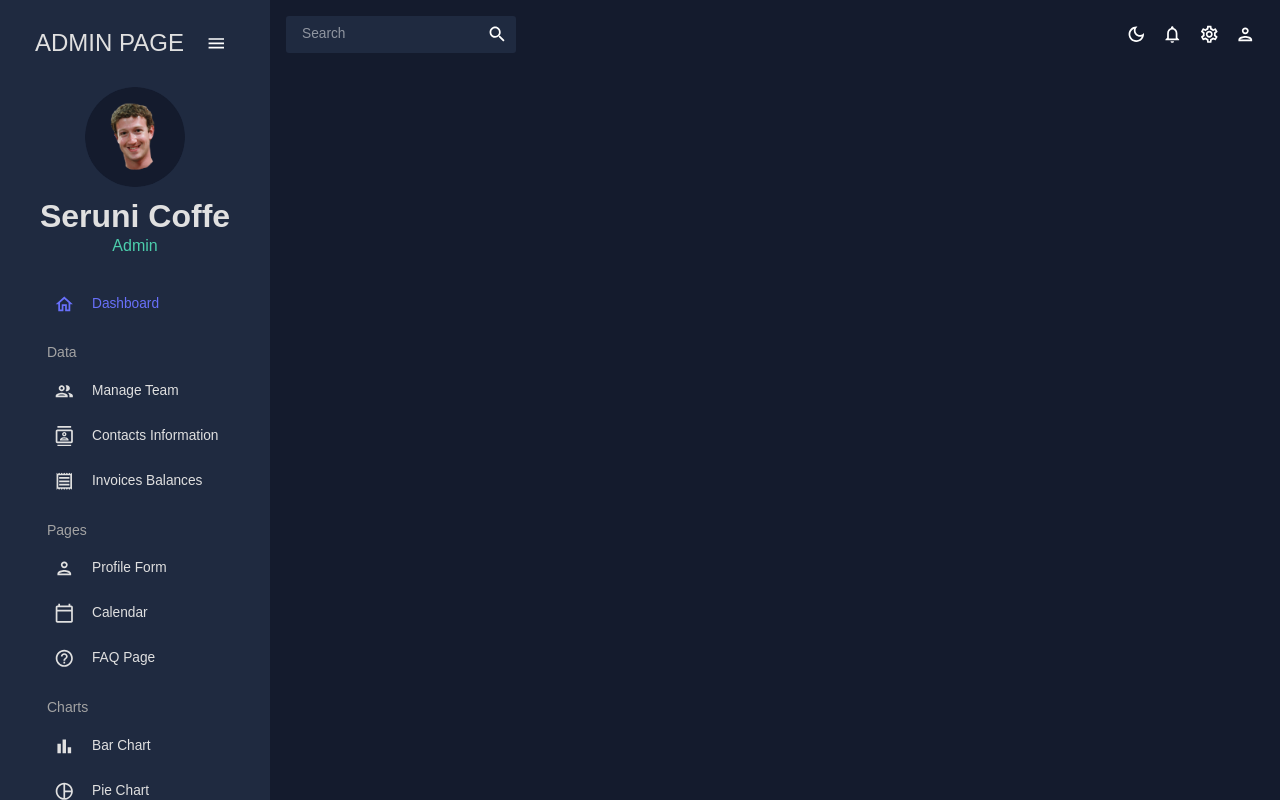
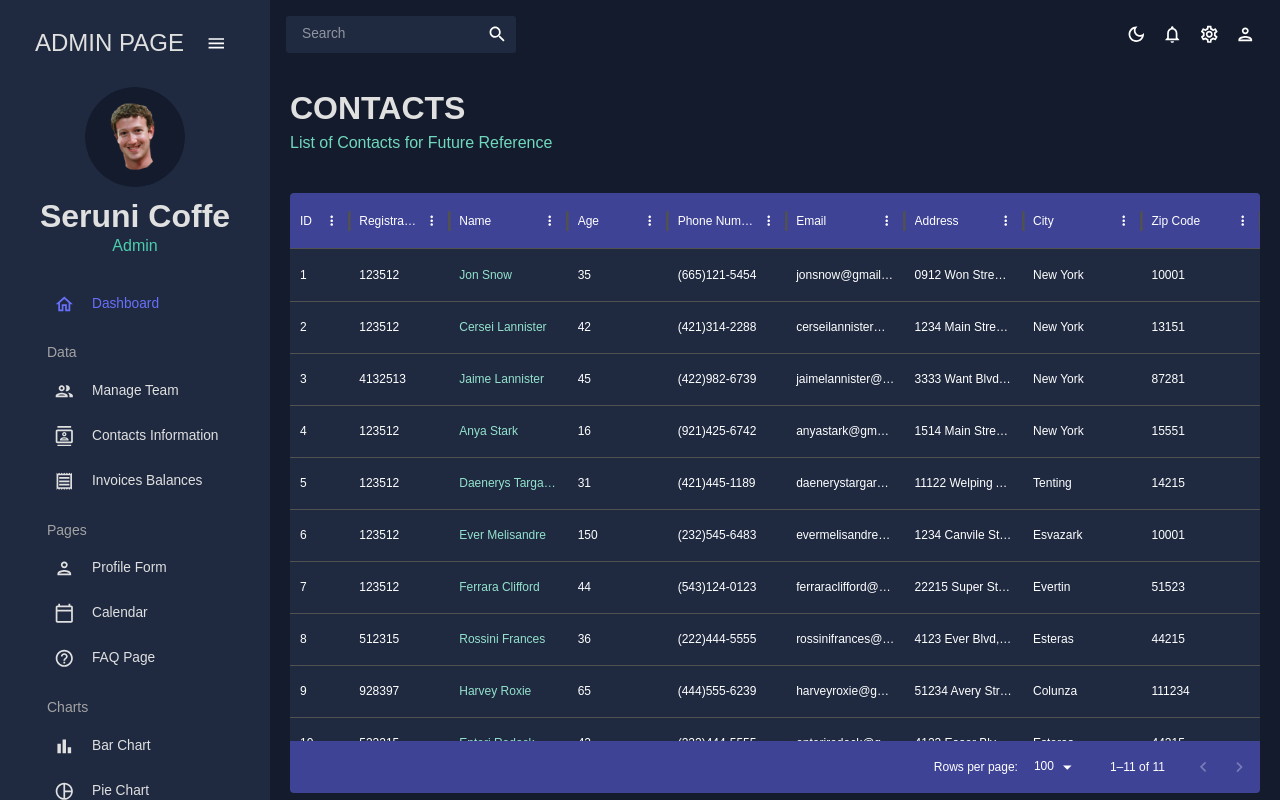
Before and after one commit to mdaffaaryandaru/cafe-payment-system, a React (Create React App) app: page /contacts in a window 1280 px wide. Built offline with nearby package versions, Linux system fonts and the light colour scheme.

Commit message:
add Contact, Invoice, And Team

```diff
--- a/src/App.js
+++ b/src/App.js
@@ -3,9 +3,9 @@
 import Topbar from "./Pages/Global/Topbar";
 import Sidebar from "./Pages/Global/Sidebar";
 import Dashboard from "./Pages/Dashboard/Dashboard";
-// import Team from "./scenes/team";
-// import Invoices from "./scenes/invoices";
-// import Contacts from "./scenes/contacts";
+import Team from "./Pages/Team/Team";
+import Invoices from "./Pages/Invoice/Invoice";
+import Contact from "./Pages/Contact/Contact";
 // import Bar from "./scenes/bar";
 // import Form from "./scenes/form";
 // import Line from "./scenes/line";
@@ -28,11 +28,11 @@
           <main className="content">
             <Topbar />
             <Routes>
-              {/* <Route path="/" element={<Dashboard />} /> */}
-              {/* <Route path="/team" element={<Team />} />
-              <Route path="/contacts" element={<Contacts />} />
+              <Route path="/" element={<Dashboard />} />
+              <Route path="/team" element={<Team />} />
+              <Route path="/contacts" element={<Contact />} />
               <Route path="/invoices" element={<Invoices />} />
-              <Route path="/form" element={<Form />} />
+              {/* <Route path="/form" element={<Form />} />
               <Route path="/bar" element={<Bar />} />
               <Route path="/pie" element={<Pie />} />
               <Route path="/line" element={<Line />} />
--- /dev/null
+++ b/src/Components/Header.jsx
@@ -0,0 +1,24 @@
+import { Typography, Box, useTheme } from "@mui/material";
+import { tokens } from "../theme";
+
+const Header = ({ title, subtitle }) => {
+  const theme = useTheme();
+  const colors = tokens(theme.palette.mode);
+  return (
+    <Box mb="30px">
+      <Typography
+        variant="h2"
+        color={colors.grey[100]}
+        fontWeight="bold"
+        sx={{ m: "0 0 5px 0" }}
+      >
+        {title}
+      </Typography>
+      <Typography variant="h5" color={colors.greenAccent[400]}>
+        {subtitle}
+      </Typography>
+    </Box>
+  );
+};
+
+export default Header;
--- /dev/null
+++ b/src/Pages/Contact/Contact.jsx
@@ -0,0 +1,99 @@
+import { Box, useTheme } from "@mui/material";
+import { DataGrid, GridToolbar } from "@mui/x-data-grid";
+import { tokens } from "../../theme";
+import { mockDataContacts } from "../../data/MockData";
+import Header from "../../Components/Header";
+
+const Contact = () => {
+  const theme = useTheme();
+  const colors = tokens(theme.palette.mode);
+
+  const columns = [
+    { field: "id", headerName: "ID", flex: 0.5 },
+    { field: "registrarId", headerName: "Registrar ID" },
+    {
+      field: "name",
+      headerName: "Name",
+      flex: 1,
+      cellClassName: "name-column--cell",
+    },
+    {
+      field: "age",
+      headerName: "Age",
+      type: "number",
+      headerAlign: "left",
+      align: "left",
+    },
+    {
+      field: "phone",
+      headerName: "Phone Number",
+      flex: 1,
+    },
+    {
+      field: "email",
+      headerName: "Email",
+      flex: 1,
+    },
+    {
+      field: "address",
+      headerName: "Address",
+      flex: 1,
+    },
+    {
+      field: "city",
+      headerName: "City",
+      flex: 1,
+    },
+    {
+      field: "zipCode",
+      headerName: "Zip Code",
+      flex: 1,
+    },
+  ];
+
+  return (
+    <Box m="20px">
+      <Header
+        title="CONTACTS"
+        subtitle="List of Contacts for Future Reference"
+      />
+      <Box
+        m="40px 0 0 0"
+        height="75vh"
+        sx={{
+          "& .MuiDataGrid-root": {
+            border: "none",
+          },
+          "& .MuiDataGrid-cell": {
+            borderBottom: "none",
+          },
+          "& .name-column--cell": {
+            color: colors.greenAccent[300],
+          },
+          "& .MuiDataGrid-columnHeader": {
+            backgroundColor: colors.blueAccent[700],
+            borderBottom: "none",
+          },
+          "& .MuiDataGrid-virtualScroller": {
+            backgroundColor: colors.primary[400],
+          },
+          "& .MuiDataGrid-footerContainer": {
+            borderTop: "none",
+            backgroundColor: colors.blueAccent[700],
+          },
+          "& .MuiDataGrid-toolbarContainer .MuiButton-text": {
+            color: `${colors.grey[100]} !important`,
+          },
+        }}
+      >
+        <DataGrid
+          rows={mockDataContacts}
+          columns={columns}
+          components={{ Toolbar: GridToolbar }}
+        />
+      </Box>
+    </Box>
+  );
+};
+
+export default Contact;
--- a/src/Pages/Dashboard/Dashboard.jsx
+++ b/src/Pages/Dashboard/Dashboard.jsx
@@ -1,5 +1,14 @@
-export const Dashboard = () => {
-  return <div className="Dashboard">Dashboard</div>;
+import { Box } from "@mui/material";
+import Header from "../../Components/Header";
+
+const Dashboard = () => {
+  return (
+    <Box m="20px">
+      <Box display="flex" justifyContent="space-between" alignItems="center">
+        <Header title="DASHBOARD" subtitle="Welcome To Your Dashboard" />
+      </Box>
+    </Box>
+  );
 };
 
 export default Dashboard;
--- /dev/null
+++ b/src/Pages/Invoice/Invoice.jsx
@@ -0,0 +1,78 @@
+import { Box, Typography, useTheme } from "@mui/material";
+import { DataGrid, GridToolbar } from "@mui/x-data-grid";
+import { tokens } from "../../theme";
+import { mockDataInvoices } from "../../data/MockData";
+import Header from "../../Components/Header";
+const Invoice = () => {
+  const theme = useTheme();
+  const colors = tokens(theme.palette.mode);
+
+  const columns = [
+    { field: "id", headerName: "ID" },
+    {
+      field: "name",
+      headerName: "Name",
+      flex: 1,
+      cellClassName: "name-column--cell",
+    },
+    {
+      field: "phone",
+      headerName: "Phone Number",
+      flex: 1,
+    },
+    {
+      field: "cost",
+      headerName: "Cost",
+      flex: 1,
+      renderCell: (params) => (
+        <Typography color={colors.greenAccent[500]}>
+          ${params.row.cost}
+        </Typography>
+      ),
+    },
+    {
+      field: "date",
+      headerName: "Date",
+      flex: 1,
+    },
+  ];
+
+  return (
+    <Box m="20px">
+      <Header title="INVOICES" subtitle="List of Invoice Balances" />
+      <Box
+        m="40px 0 0 0"
+        height="75vh"
+        sx={{
+          "& .MuiDataGrid-root": {
+            border: "none",
+          },
+          "& .MuiDataGrid-cell": {
+            borderBottom: "none",
+          },
+          "& .name-column--cell": {
+            color: colors.greenAccent[300],
+          },
+          "& .MuiDataGrid-columnHeader": {
+            backgroundColor: colors.blueAccent[700],
+            borderBottom: "none",
+          },
+          "& .MuiDataGrid-virtualScroller": {
+            backgroundColor: colors.primary[400],
+          },
+          "& .MuiDataGrid-footerContainer": {
+            borderTop: "none",
+            backgroundColor: colors.blueAccent[700],
+          },
+          "& .MuiCheckbox-root": {
+            color: `${colors.greenAccent[200]} !important`,
+          },
+        }}
+      >
+        <DataGrid checkboxSelection rows={mockDataInvoices} columns={columns} />
+      </Box>
+    </Box>
+  );
+};
+
+export default Invoice;
--- /dev/null
+++ b/src/Pages/Team/Team.jsx
@@ -0,0 +1,108 @@
+import { Typography, Box, useTheme } from "@mui/material";
+import { DataGrid } from "@mui/x-data-grid";
+import { tokens } from "../../theme";
+import { mockDataTeam } from "../../data/MockData";
+import AdminPanelSettingsOutlinedIcon from "@mui/icons-material/AdminPanelSettingsOutlined";
+import LockOpenOutlinedIcon from "@mui/icons-material/LockOpenOutlined";
+import SecurityOutlinedIcon from "@mui/icons-material/SecurityOutlined";
+import Header from "../../Components/Header";
+
+const Team = () => {
+  const theme = useTheme();
+  const colors = tokens(theme.palette.mode);
+
+  const columns = [
+    {
+      field: "id",
+      headerName: "ID",
+    },
+    {
+      field: "name",
+      headerName: "Name",
+      flex: 1,
+      cellClassName: "name-collumn--cell",
+    },
+    {
+      field: "age",
+      headerName: "Age",
+      type: "number",
+      headerAlign: "left",
+      align: "left",
+    },
+    {
+      field: "phone",
+      headerName: "Phone",
+      flex: 1,
+    },
+    {
+      field: "email",
+      headerName: "Email",
+      flex: 1,
+    },
+    {
+      field: "access",
+      headerName: "Access Level",
+      flex: 1,
+      renderCell: ({ row: { access } }) => {
+        return (
+          <Box
+            width="60%"
+            m="0 auto"
+            mt="10px"
+            p="5px"
+            display="flex"
+            justifyContent="center"
+            backgroundColor={
+              access === "admin"
+                ? colors.greenAccent[600]
+                : colors.greenAccent[700]
+            }
+            borderRadius="4px"
+          >
+            {access === "admin" && <AdminPanelSettingsOutlinedIcon />}
+            {access === "manager" && <SecurityOutlinedIcon />}
+            {access === "user" && <LockOpenOutlinedIcon />}
+            <Typography color={colors.grey[100]} sx={{ ml: "5px" }}>
+              {access}
+            </Typography>
+          </Box>
+        );
+      },
+    },
+  ];
+  return (
+    <Box m="20px">
+      <Header title="TEAM" subtitle="Manage Your Team" />
+      <Box
+        m="40px 0 0 0"
+        height="75vh"
+        sx={{
+          "& .MuiDataGrid-root": {
+            border: "none",
+          },
+          "& .MuiDataGrid-cell": {
+            borderBottom: "none",
+          },
+          "& .name-collumn--cell": {
+            color: colors.greenAccent[300],
+          },
+          "& .MuiDataGrid-columnHeader": {
+            backgroundColor: colors.blueAccent[700],
+            borderBottom: "none",
+          },
+          "& .MuiDataGrid-virtualScroller": {
+            backgroundColor: colors.primary[400],
+          },
+          "& .MuiDataGrid-footerContainer": {
+            borderTop: "none",
+            backgroundColor: colors.blueAccent[700],
+          },
+        }}
+      >
+        <DataGrid rows={mockDataTeam} columns={columns} />
+      </Box>
+    </Box>
+  );
+};
+
+export default Team;
```
Also changed, not shown: note.txt (added), src/Pages/Form/Form.jsx (added).
